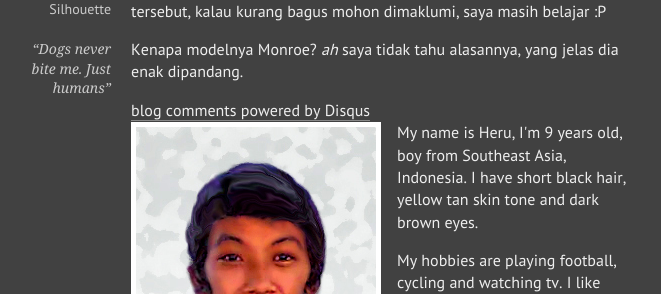
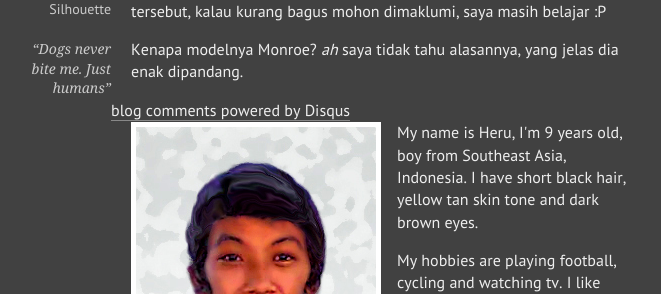
Before and after one commit to timbul/timbul.github.com, a Jekyll site: the page built from archives.html, in a window 1280 px wide. Shown: the part 635-929 px from the top of the page, without its empty margins (279-940 px from the left). Built offline with Jekyll 4.4.1, drawn with Linux system fonts in a browser that asks for light colours; Markdown is read by kramdown in place of the engine named in the settings; comment, search, counter and statistics services are not loaded.

Commit message:
edit comment id

```diff
--- a/css/main.css
+++ b/css/main.css
@@ -123,7 +123,8 @@
 
 @media screen and (min-width: 768px) {
 header, article, footer { width: 620px; padding-right: 100px; }
-header h1, article h2, p, .first, .gambar, .vidvim iframe, .vidyou iframe, #archives, #pagnav, #comment { margin-left: 120px; }
+header h1, article h2, p, .first, .gambar, .vidvim iframe, .vidyou iframe, #archives, #pagnav { margin-left: 120px; }
+#comment { margin-left: 75px; }
 nav { right: 100px; }
 .meta, q, figcaption { width: 100px; text-align: right; }
 .meta { position: absolute; top: 0; margin-top: 53px; margin-bottom: 0; }
```
